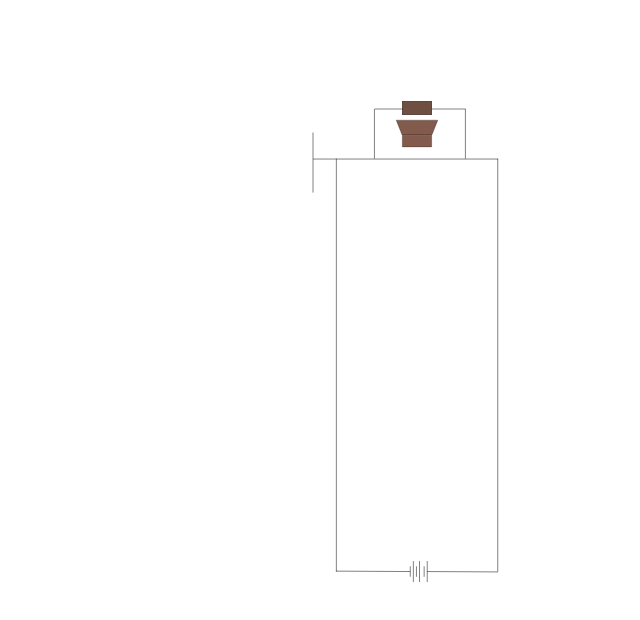
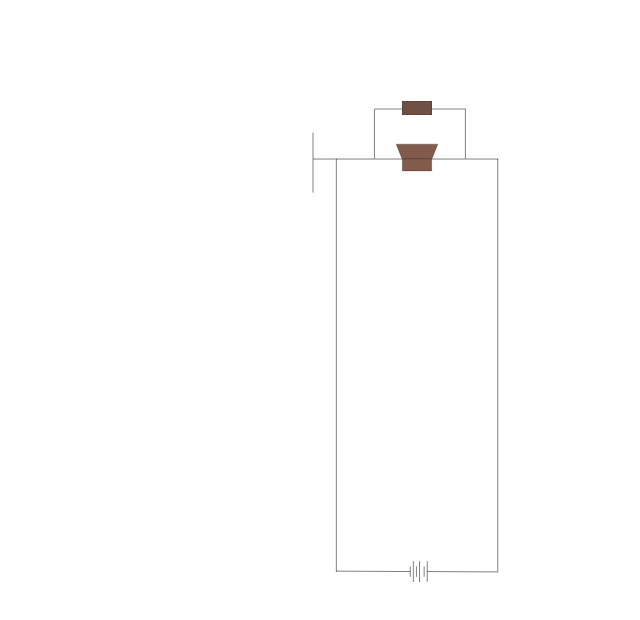
Before and after one commit to mgu0625/mgu0625.github.io, a plain HTML site: page index.html in a window 1280 px wide. Shown: the whole page, without its empty margins (640-1280 px from the left). Drawn offline with Linux system fonts and the light colour scheme.

Commit message:
changed svg agin

```diff
--- a/index.html
+++ b/index.html
@@ -14,7 +14,7 @@
       <g id="Frame 2">
       <path id="circuit" d="M8 52.5193V112.624M69.4354 78.6519V29M31.3562 78.6519V491.547M30.9323 491.134L105.125 491.556M122.083 491.547L193 491.929M192.769 491.547V78.6519M193 79.0439H8M160.394 78.6519V29M69.6667 29L160.625 29M105.279 486.32V496.773M108.362 481.094V502M111.446 486.32V496.773M114.529 481.094V502M119.154 486.32V496.773M122.237 481.094V502" stroke="black" stroke-width="0.5"/>
       <rect id="resistor" x="97.15" y="21.15" width="29.7" height="13.7" stroke="black" stroke-width="0.3"/>
-      <path id="opamp" d="M97.2222 54.875H97.0972H97.0846L91.1846 40.125H132.815L126.915 54.875H126.903H126.778H97.2222ZM97.3472 55.125H126.653V66.875H97.3472V55.125Z" stroke="black" stroke-width="0.25"/>
+      <path id="opamp" d="M97.2222 78.875H97.0972H97.0846L91.1846 64.125H132.815L126.915 78.875H126.903H126.778H97.2222ZM97.3472 79.125H126.653V90.875H97.3472V79.125Z" stroke="black" stroke-width="0.25"/>
       </g>
       </svg>
   </div>
```
